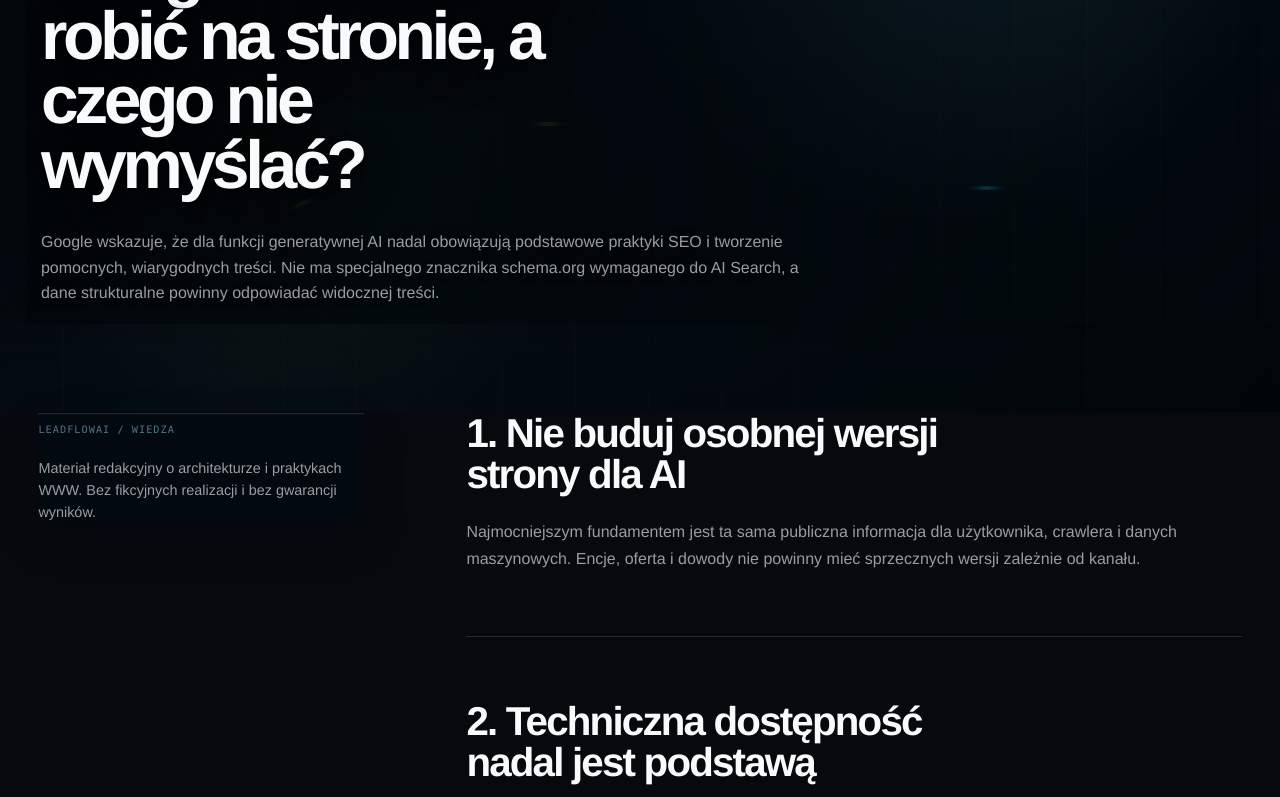
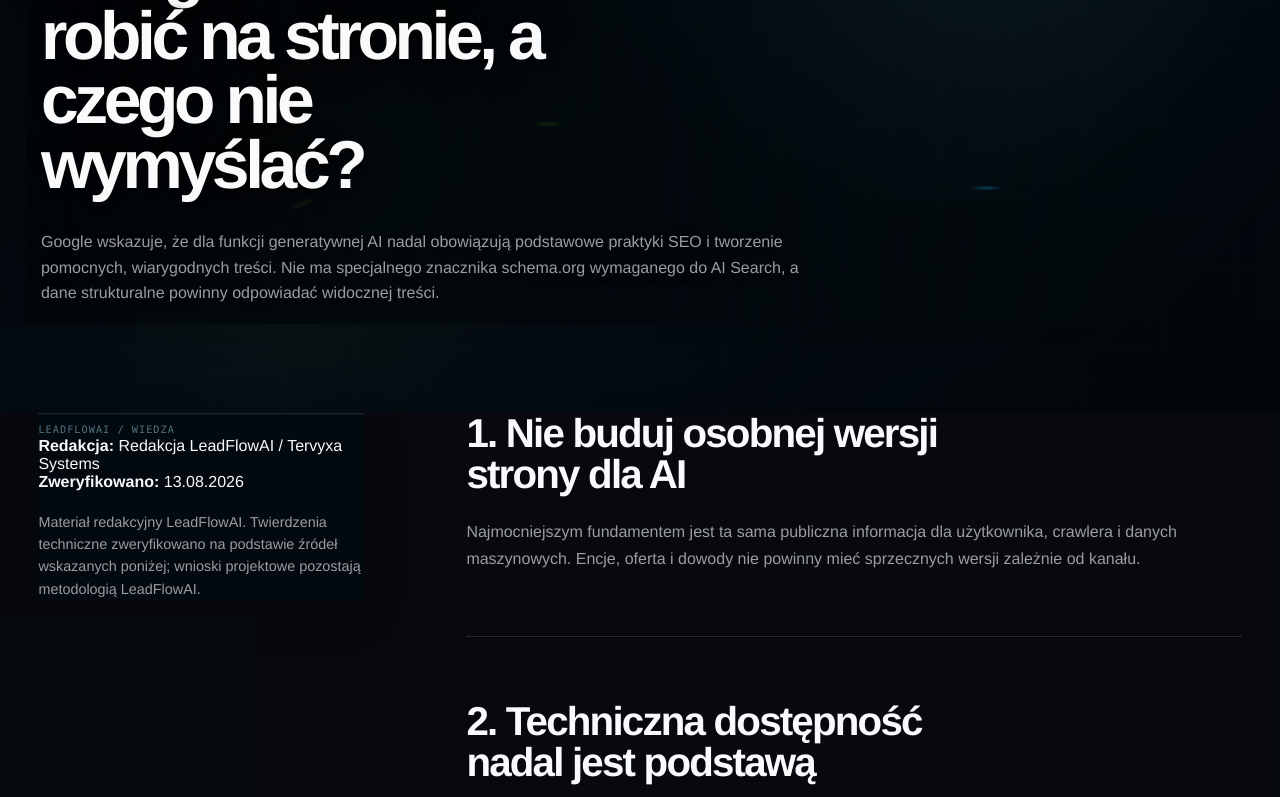
Before and after one commit to rcchemicalsszczecin-gif/leadflowaiweb-, a Next.js app: page /wiedza/ai-search-google-co-robic-2026 in a window 1280 px wide. Shown: the part 388-1185 px from the top of the page. Built offline with nearby package versions, Linux system fonts and the light colour scheme.

Commit message:
V13.7: publish editorial review metadata on knowledge articles

```diff
--- a/app/wiedza/[slug]/page.tsx
+++ b/app/wiedza/[slug]/page.tsx
@@ -3,7 +3,9 @@ import { notFound } from "next/navigation";
 import { JsonLd } from "@/components/json-ld";
 import { SiteFooter } from "@/components/site-footer";
 import { SiteHeader } from "@/components/site-header";
-import { getKnowledgeArticle, knowledgeArticles } from "@/lib/knowledge-registry";
+import { getKnowledgeEditorial, knowledgeArticles } from "@/lib/knowledge-registry";
+import { getKnowledgeMethodology, knowledgeEditorialV13 } from "@/lib/knowledge-editorial-v13";
+import { getKnowledgeArticle } from "@/lib/knowledge-registry";
 import { toPublicKnowledgeArticle } from "@/lib/public-knowledge-article";
 import { getArticleStructuredData } from "@/lib/structured-data";
 
@@ -30,6 +32,7 @@ export async function generateMetadata({ params }: PageProps): Promise<Metadata>
       title: article.title,
       description: article.description,
       url: `/wiedza/${article.slug}`,
+      modifiedTime: knowledgeEditorialV13.reviewedAt,
       images: ["/og-leadflowai.svg"],
     },
     twitter: {
@@ -46,6 +49,7 @@ export default async function KnowledgeArticlePage({ params }: PageProps) {
   const sourceArticle = getKnowledgeArticle(slug);
   if (!sourceArticle) notFound();
   const article = toPublicKnowledgeArticle(sourceArticle);
+  const methodology = getKnowledgeMethodology(Boolean(article.sources?.length));
 
   return (
     <main className="knowledge-article-page">
@@ -69,7 +73,9 @@ export default async function KnowledgeArticlePage({ params }: PageProps) {
         <div className="page-shell knowledge-article-grid">
           <aside aria-label="Informacja o materiale">
             <p className="service-index">LEADFLOWAI / WIEDZA</p>
-            <p>Materiał redakcyjny o architekturze i praktykach WWW. Bez fikcyjnych realizacji i bez gwarancji wyników.</p>
+            <p><strong>Redakcja:</strong> {knowledgeEditorialV13.editor}</p>
+            <p><strong>Zweryfikowano:</strong> {knowledgeEditorialV13.reviewedLabel}</p>
+            <p>{methodology}</p>
           </aside>
 
           <div className="knowledge-prose">
```
